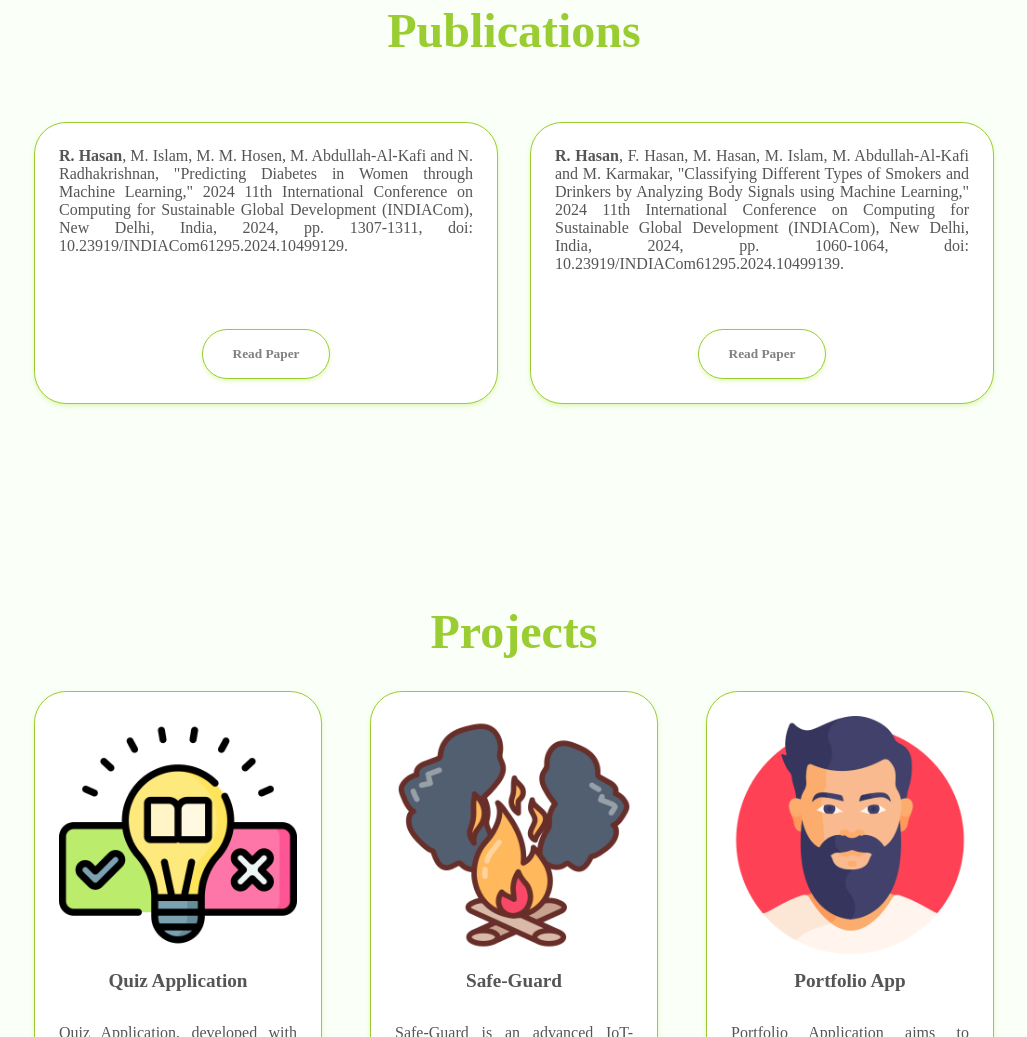
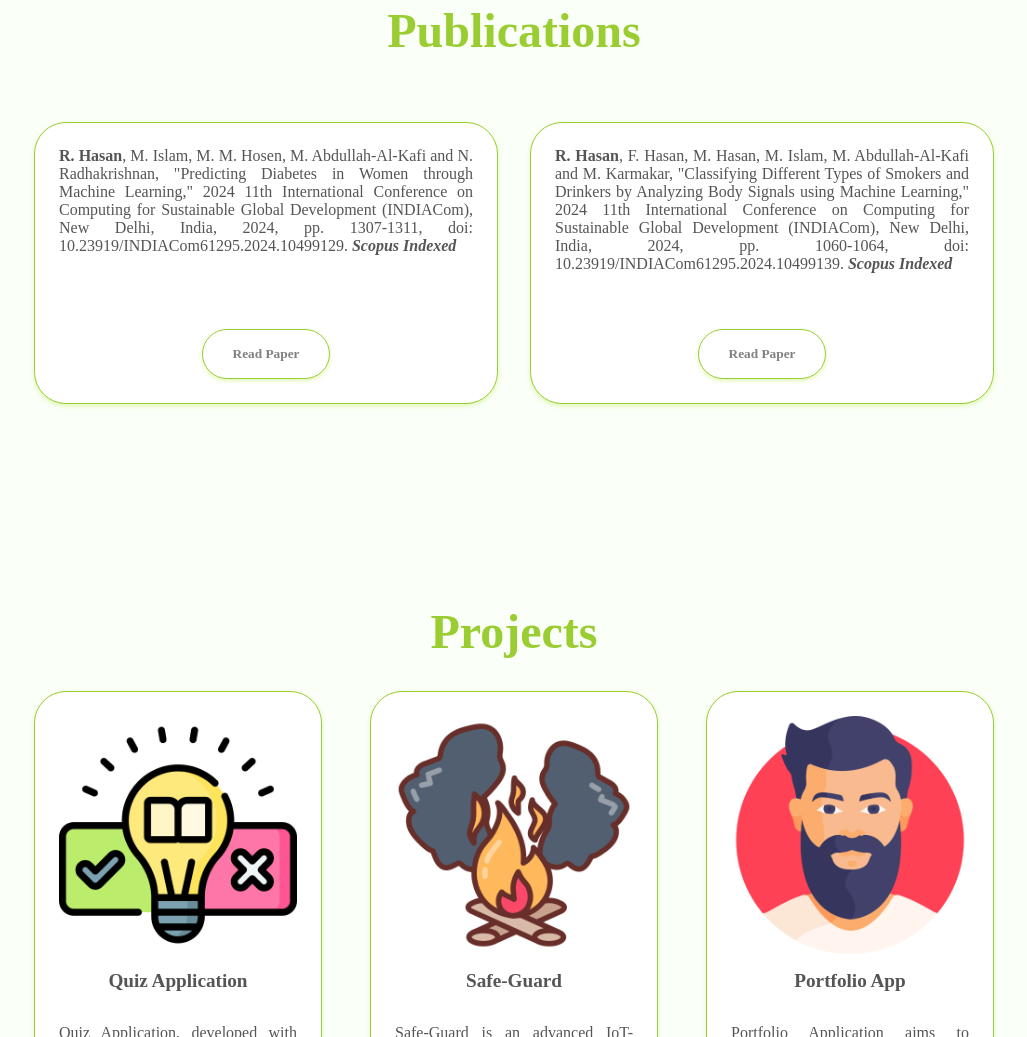
Before and after one commit to engrakibhshovon/RakibH.Shovon, a plain HTML site: page index.html in a window 1280 px wide. Shown: the part 2115-3152 px from the top of the page, without its empty margins (126-1153 px from the left). Drawn offline with Linux system fonts and the light colour scheme.

Commit message:
Comitted

```diff
--- a/index.html
+++ b/index.html
@@ -542,7 +542,7 @@
               "Predicting
               Diabetes in Women through Machine Learning," 2024 11th International Conference on Computing for
               Sustainable Global Development (INDIACom), New Delhi, India, 2024, pp. 1307-1311, doi:
-              10.23919/INDIACom61295.2024.10499129.
+              10.23919/INDIACom61295.2024.10499129. <i><b>Scopus Indexed</b></i>
               <br>
               <br>
             </p>
@@ -565,7 +565,7 @@
               Karmakar, "Classifying
               Different Types of Smokers and Drinkers by Analyzing Body Signals using Machine Learning," 2024 11th
               International Conference on Computing for Sustainable Global Development (INDIACom), New Delhi, India,
-              2024, pp. 1060-1064, doi: 10.23919/INDIACom61295.2024.10499139.
+              2024, pp. 1060-1064, doi: 10.23919/INDIACom61295.2024.10499139. <i><b>Scopus Indexed</b></i>
             </p>
 
             <div class="btn-container">
```
